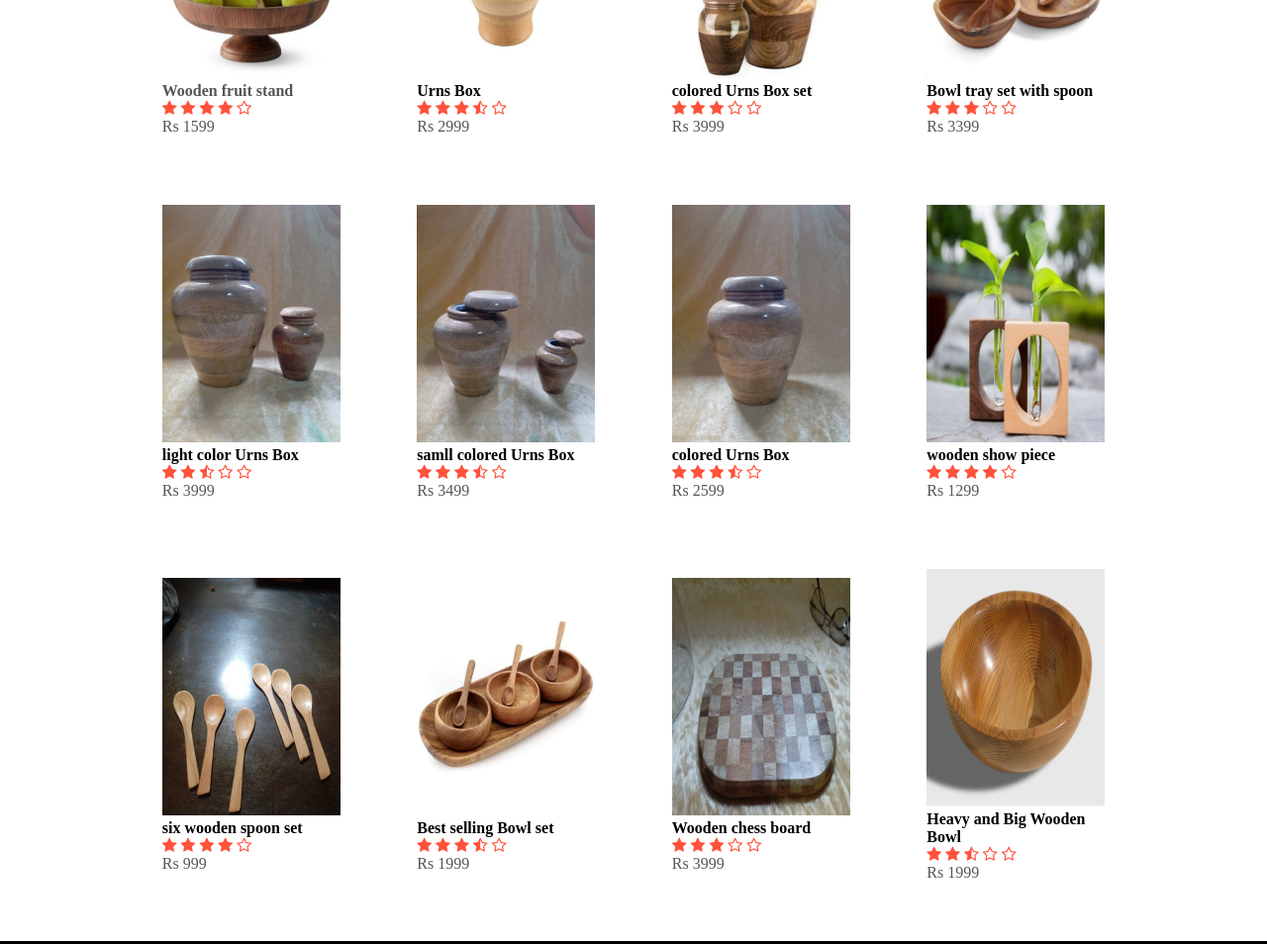
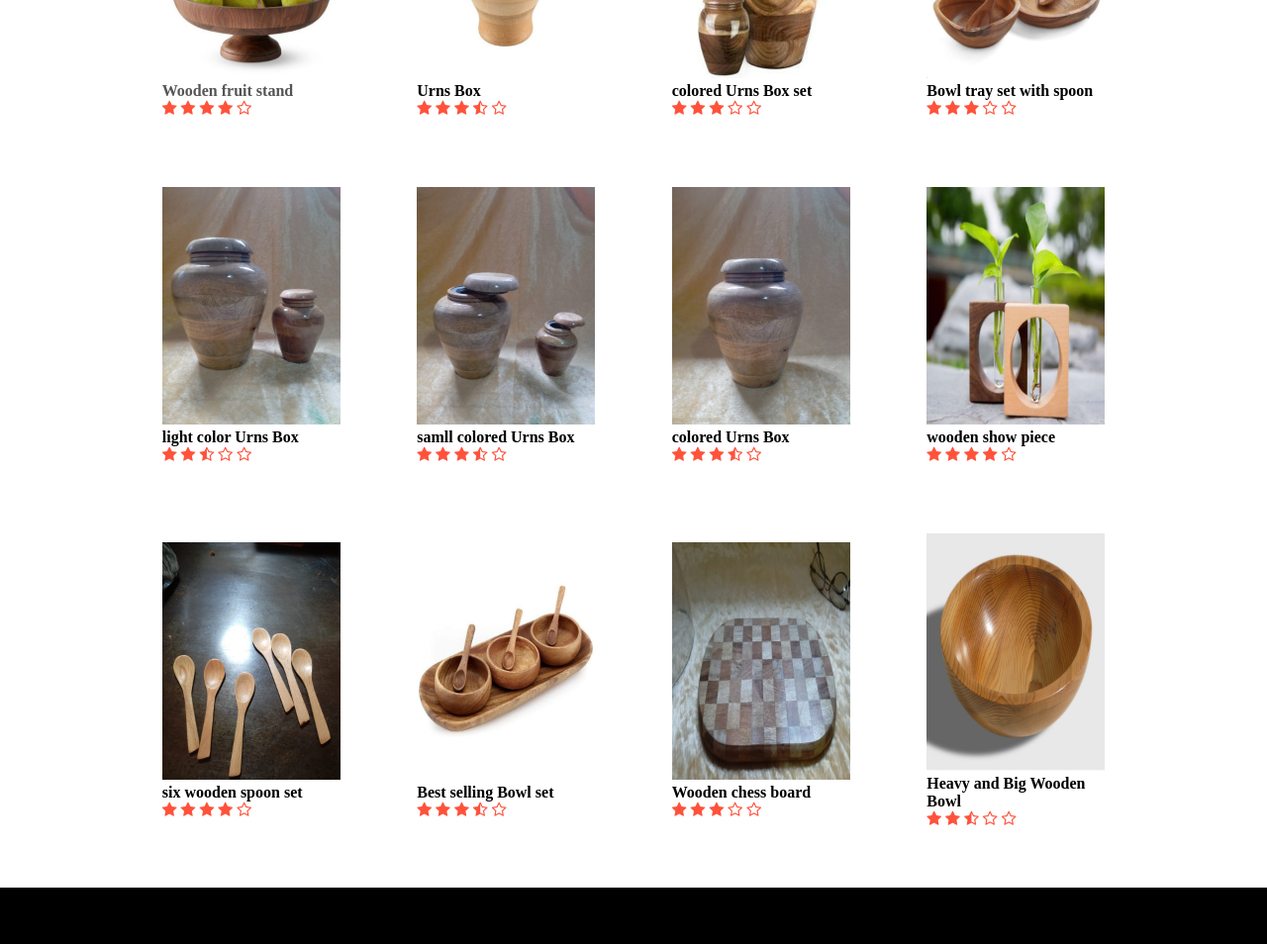
Before and after one commit to iftikhargn/UmarHandiCraft, a plain HTML site: page product.html in a window 1280 px wide. Shown: the part 430-1384 px from the top of the page at 99% size. Drawn offline with Linux system fonts and the light colour scheme.

Commit message:
Update product.html

```diff
--- a/product.html
+++ b/product.html
@@ -55,7 +55,7 @@
                     <i class="fa fa-star"></i>
                     <i class="fa fa-star-o"></i>
                 </div>
-                <p>Rs 1599</p>
+
             </div>
             <div class="col-4">
                 <img src="images/product-2.jpg" alt="">
@@ -67,7 +67,7 @@
                     <i class="fa fa-star-half-o"></i>
                     <i class="fa fa-star-o"></i>
                 </div>
-                <p>Rs 2999</p>
+
             </div>
             <div class="col-4">
                 <img src="images/product-3.jpg" alt="">
@@ -79,7 +79,7 @@
                     <i class="fa fa-star-o"></i>
                     <i class="fa fa-star-o"></i>
                 </div>
-                <p>Rs 3999</p>
+
             </div>
             <div class="col-4">
                 <img src="images/product-4.jpg" alt="">
@@ -91,7 +91,7 @@
                     <i class="fa fa-star-o"></i>
                     <i class="fa fa-star-o"></i>
                 </div>
-                <p>Rs 3399</p>
+
             </div>
         </div>
         <div class="row">
@@ -105,7 +105,7 @@
                     <i class="fa fa-star-o"></i>
                     <i class="fa fa-star-o"></i>
                 </div>
-                <p>Rs 3999</p>
+
             </div>
             <div class="col-4">
                 <img src="images/product-6.jpg" alt="">
@@ -117,7 +117,7 @@
                     <i class="fa fa-star-half-o"></i>
                     <i class="fa fa-star-o"></i>
                 </div>
-                <p>Rs 3499</p>
+
             </div>
             <div class="col-4">
                 <img src="images/product-7.jpg" alt="">
@@ -129,7 +129,7 @@
                     <i class="fa fa-star-half-o"></i>
                     <i class="fa fa-star-o"></i>
                 </div>
-                <p>Rs 2599</p>
+
             </div>
             <div class="col-4">
                 <img src="images/product-8.jpg" alt="">
@@ -141,7 +141,7 @@
                     <i class="fa fa-star"></i>
                     <i class="fa fa-star-o"></i>
                 </div>
-                <p>Rs 1299</p>
+
             </div>
         </div>
         <div class="row">
@@ -155,7 +155,7 @@
                     <i class="fa fa-star"></i>
                     <i class="fa fa-star-o"></i>
                 </div>
-                <p>Rs 999</p>
+
             </div>
             <div class="col-4">
                 <img src="images/product-10.jpg" alt="">
@@ -167,7 +167,7 @@
                     <i class="fa fa-star-half-o"></i>
                     <i class="fa fa-star-o"></i>
                 </div>
-                <p>Rs 1999</p>
+
             </div>
             <div class="col-4">
                 <img src="images/product-11.jpg" alt="">
@@ -179,7 +179,7 @@
                     <i class="fa fa-star-o"></i>
                     <i class="fa fa-star-o"></i>
                 </div>
-                <p>Rs 3999</p>
+
             </div>
             <div class="col-4">
                 <img src="images/product-12.jpg" alt="">
@@ -191,7 +191,7 @@
                     <i class="fa fa-star-o"></i>
                     <i class="fa fa-star-o"></i>
                 </div>
-                <p>Rs 1999</p>
+
             </div>
         </div>
 
```
